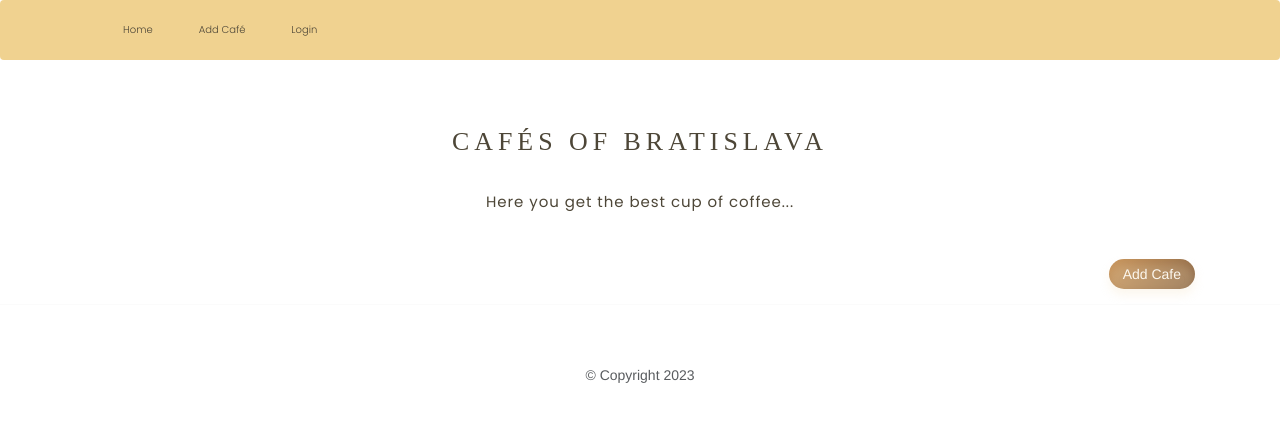
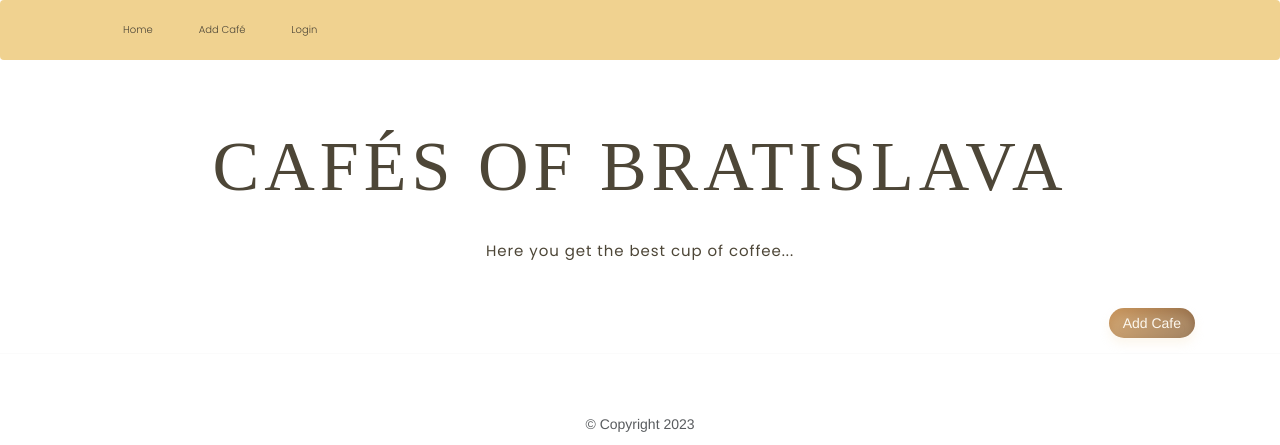
Before and after one commit to Korkova/Cafe_and_Wifi_Website-API-SQL, a Flask app: page / in a window 1280 px wide. Shown: the top 445 px of the page. Run offline with Flask 2, Linux system fonts and the light colour scheme; data that the repository does not hold is empty; some libraries are stand-ins or nearby versions; some web fonts are replaced.

Commit message:
Change code 18

```diff
--- a/static/css/styles.css
+++ b/static/css/styles.css
@@ -76,7 +76,7 @@ footer {
 }
 
 h1 {
-  font-size: 2.59rem;
+  font-size: 7rem;
 }
 
 /*.heading*/
--- a/templates/header.html
+++ b/templates/header.html
@@ -25,10 +25,6 @@
     <section>
     <nav class="navbar navbar-expand-lg navbar-light fixed-top">
         <div class="container container-navbar">
-<!--            <a class="navbar-brand" href="index.html"><h4 id="signature">Silvia Li</h4></a>-->
-<!--            <a class="navbar-brand" href="index.html"><img src="static/img/mylogo.png" class="d-block w-100" alt="..."></a>-->
-
-<!--        <a class="navbar-brand" href="index.html"><img class="avatar-image" src="static/img/my_avatar.png" alt="avatar"></a>-->
         <button class="navbar-toggler" type="button" data-bs-toggle="collapse" data-bs-target="#navbarSupportedContent" aria-controls="navbarSupportedContent" aria-expanded="false" aria-label="Toggle navigation">
             <span class="navbar-toggler-icon"></span>
         </button>
@@ -50,7 +46,7 @@
 
     <header>
         <div class="container">
-        <div class="title site-heading text-center text-faded d-lg-block"><h1 class=""><span>Cafés of Bratislava</span></h1></div>
+            <div class="title site-heading text-center text-faded d-lg-block"><h1 class=""><span>Cafés of Bratislava</span></h1></div>
         <div>
     </header>
 
```
